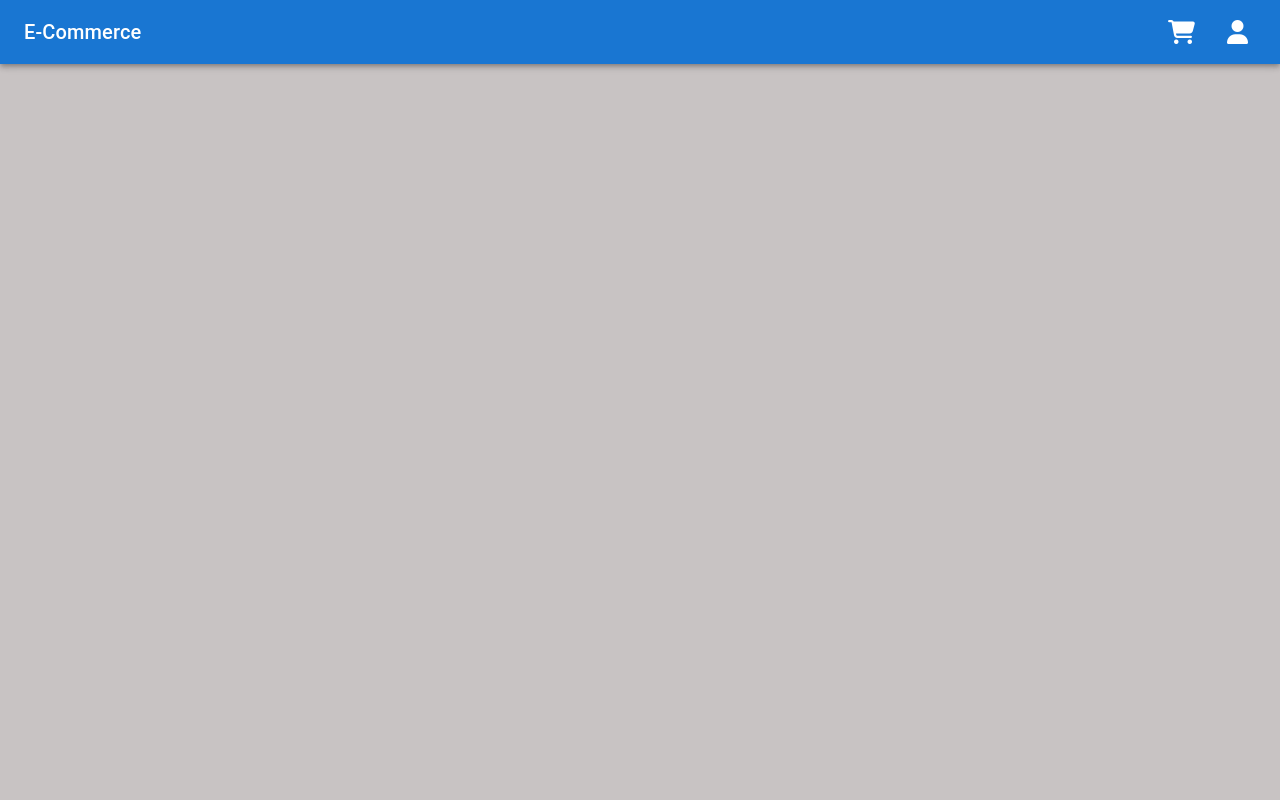
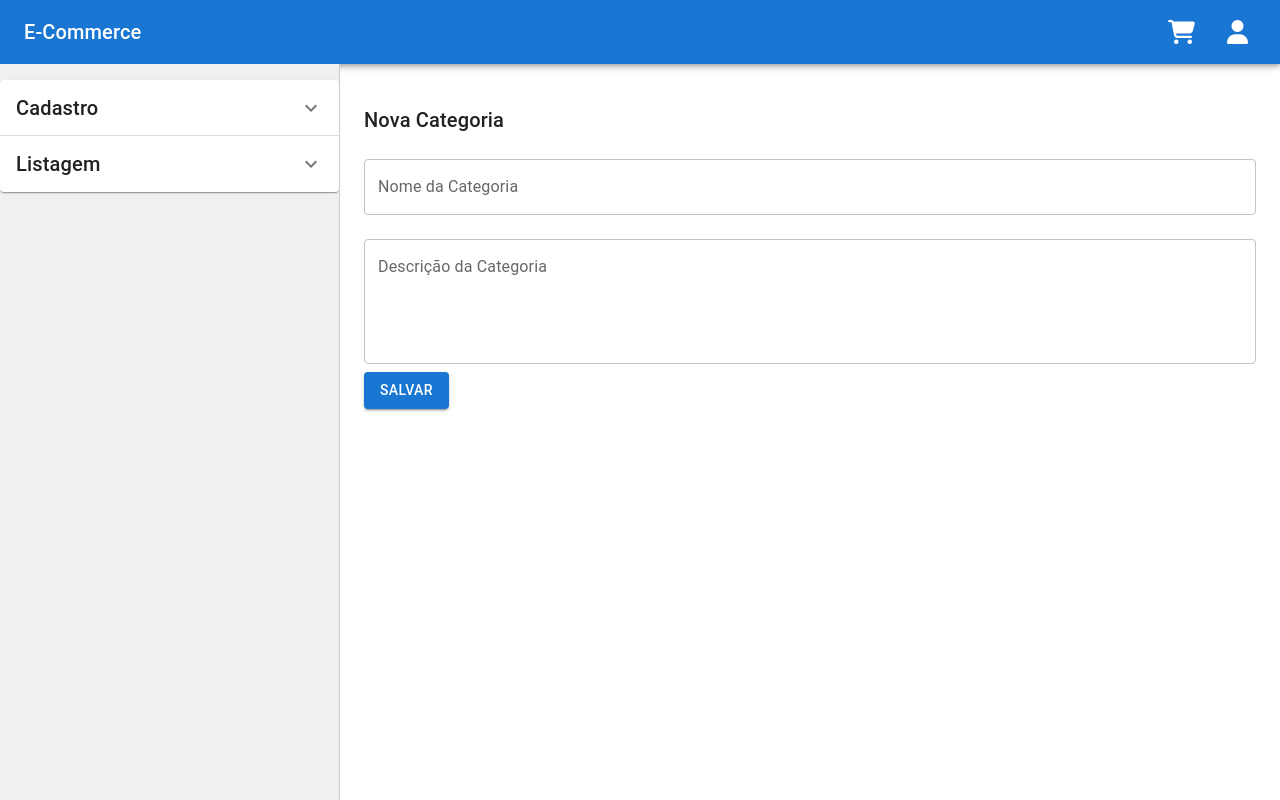
Before and after one commit to an-gabriel/ecommerce-web, a React (Create React App) app: page / in a window 1280 px wide. Built offline with nearby package versions, Linux system fonts and the light colour scheme; the HTML template or start-up script is replaced by a standard one.

Commit message:
chore: add categoria forms

```diff
--- a/package.json
+++ b/package.json
@@ -5,6 +5,7 @@
   "dependencies": {
     "@emotion/react": "^11.11.4",
     "@emotion/styled": "^11.11.5",
+    "@mui/icons-material": "^5.15.20",
     "@mui/material": "^5.15.20",
     "@testing-library/jest-dom": "^5.17.0",
     "@testing-library/react": "^13.4.0",
--- a/src/App.tsx
+++ b/src/App.tsx
@@ -1,17 +1,54 @@
-import React from 'react';
+import React, { useState } from 'react';
 import { ThemeProvider } from '@mui/material/styles';
+import { Box, CssBaseline, IconButton } from '@mui/material';
+import MenuIcon from '@mui/icons-material/Menu';
 import theme from './theme';
+import Header from './components/Header';
+import Menu from './components/Menu';
+import CategoriaForm from './components/CategoriaForm';
+// import ClienteForm from './components/ClienteForm';
 
-import Header from './components/Header';
 
-class App extends React.Component {
-  render() {
-    return (
-      <ThemeProvider theme={theme}>
-        <Header />
-      </ThemeProvider>
-    );
-  }
-}
+const App: React.FC = () => {
+  const [selectedForm, setSelectedForm] = useState<string>('cadastro_categoria');
+
+  const handleSelectForm = (form: string) => {
+    setSelectedForm(form);
+  };
+
+  const renderForm = () => {
+    switch (selectedForm) {
+      case 'cadastro_categoria':
+        return <CategoriaForm />;
+      case 'listagem_categoria':
+        return <div>Listagem de Categoria</div>;
+      default:
+        return null;
+    }
+  };
+
+  return (
+    <ThemeProvider theme={theme}>
+      <CssBaseline />
+      <Header />
+      <Box sx={{ display: 'flex' }}>
+        <IconButton
+          color="inherit"
+          aria-label="open drawer"
+          edge="start"
+          sx={{ display: { sm: 'none' } }}
+        >
+          <MenuIcon />
+        </IconButton>
+        <Menu
+          onSelectForm={handleSelectForm}
+        />
+        <Box sx={{ flexGrow: 1, p: 3, marginLeft: { sm: '340px' } }}>
+          {renderForm()}
+        </Box>
+      </Box>
+    </ThemeProvider>
+  );
+};
 
 export default App;
--- /dev/null
+++ b/src/components/CategoriaForm/index.tsx
@@ -0,0 +1,45 @@
+import React from 'react';
+import { useState } from 'react';
+import { TextField, Button, Typography, Box } from '@mui/material';
+
+const CategoriaForm: React.FC = () => {
+    const [nomeCategoria, setNomeCategoria] = useState('');
+    const [descricaoCategoria, setDescricaoCategoria] = useState('');
+
+    const handleSubmit = (event: React.FormEvent) => {
+        event.preventDefault();
+        console.log({ nomeCategoria, descricaoCategoria });
+    };
+
+    return (
+        <Box component="form" onSubmit={handleSubmit} sx={{ mt: 2 }}>
+            <Typography variant="h6" gutterBottom>
+                Nova Categoria
+            </Typography>
+            <TextField
+                label="Nome da Categoria"
+                value={nomeCategoria}
+                onChange={(e) => setNomeCategoria(e.target.value)}
+                fullWidth
+                margin="normal"
+                inputProps={{ maxLength: 20 }}
+            />
+            <TextField
+                label="Descrição da Categoria"
+                value={descricaoCategoria}
+                onChange={(e) => setDescricaoCategoria(e.target.value)}
+                fullWidth
+                margin="normal"
+                inputProps={{ maxLength: 200 }}
+                multiline
+                rows={4}
+                maxRows={8}
+            />
+            <Button type="submit" variant="contained" color="primary">
+                Salvar
+            </Button>
+        </Box>
+    );
+};
+
+export default CategoriaForm;
--- /dev/null
+++ b/src/components/Menu/index.tsx
@@ -0,0 +1,83 @@
+import React from 'react';
+import { Accordion, AccordionDetails, AccordionSummary, Box, Button, List, ListItem, ListItemButton, Typography } from '@mui/material';
+import ExpandMoreIcon from '@mui/icons-material/ExpandMore';
+import AddIcon from '@mui/icons-material/Add';
+import ListAltIcon from '@mui/icons-material/ListAlt';
+import PersonAddIcon from '@mui/icons-material/PersonAdd';
+import PeopleAltIcon from '@mui/icons-material/PeopleAlt';
+import LocalShippingIcon from '@mui/icons-material/LocalShipping';
+import ShoppingCartIcon from '@mui/icons-material/ShoppingCart';
+
+interface MenuProps {
+    onSelectForm: (form: string) => void;
+}
+
+const Menu: React.FC<MenuProps> = ({ onSelectForm }) => {
+    return (
+        <div
+            style={{
+                position: 'fixed',
+                top: '64px',
+                left: 0,
+                bottom: 0,
+                width: '340px',
+                backgroundColor: '#f0f0f0',
+                overflowY: 'auto',
+                borderRight: '1px solid #ccc',
+            }}
+        >
+            <Box sx={{ mt: 2 }}>
+                <Accordion>
+                    <AccordionSummary expandIcon={<ExpandMoreIcon />}>
+                        <Typography variant="h6">Cadastro</Typography>
+                    </AccordionSummary>
+                    <AccordionDetails>
+                        <List>
+                            <ListItemButton onClick={() => onSelectForm('cadastro_categoria')}>
+                                <Button variant="contained" fullWidth startIcon={<AddIcon />}>
+                                    Categoria
+                                </Button>
+                            </ListItemButton>
+                            <ListItemButton onClick={() => onSelectForm('cadastro_cliente')}>
+                                <Button variant="contained" fullWidth startIcon={<PersonAddIcon />}>
+                                    Cliente
+                                </Button>
+                            </ListItemButton>
+                            <ListItemButton onClick={() => onSelectForm('cadastro_produto')}>
+                                <Button variant="contained" fullWidth startIcon={<LocalShippingIcon />}>
+                                    Produto
+                                </Button>
+                            </ListItemButton>
+                        </List>
+                    </AccordionDetails>
+                </Accordion>
+                <Accordion>
+                    <AccordionSummary expandIcon={<ExpandMoreIcon />}>
+                        <Typography variant="h6">Listagem</Typography>
+                    </AccordionSummary>
+                    <AccordionDetails>
+                        <List>
+                            <ListItemButton onClick={() => onSelectForm('listagem_categoria')}>
+                                <Button variant="contained" fullWidth startIcon={<ListAltIcon />}>
+                                    Categoria
+                                </Button>
+                            </ListItemButton>
+                            <ListItemButton onClick={() => onSelectForm('listagem_cliente')}>
+                                <Button variant="contained" fullWidth startIcon={<PeopleAltIcon />}>
+                                    Cliente
+                                </Button>
+                            </ListItemButton>
+                            <ListItemButton onClick={() => onSelectForm('listagem_pedido')}>
+                                <Button variant="contained" fullWidth startIcon={<ShoppingCartIcon />}>
+                                    Pedido
+                                </Button>
+                            </ListItemButton>
+                        </List>
+                    </AccordionDetails>
+                </Accordion>
+            </Box>
+        </div>
+    );
+};
+
+export default Menu;
--- a/src/theme.ts
+++ b/src/theme.ts
@@ -5,6 +5,9 @@ const theme = createTheme({
         primary: {
             main: '#1976d2',
         },
+        secondary: {
+            main: '#dc004e',
+        },
     },
 });
 
```
Also changed, not shown: 1 other file (tests, documents, lock files or other folders).
